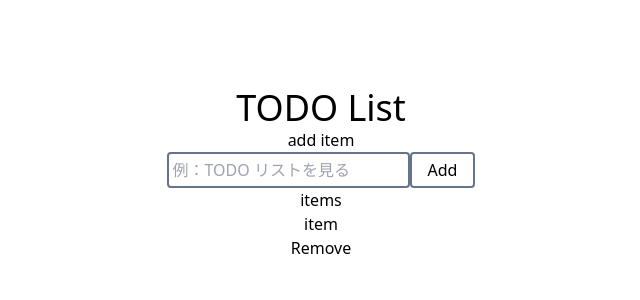
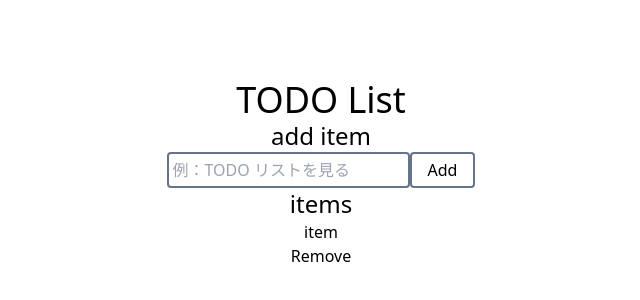
Before and after one commit to tee-talog/nextjs-todo-list, a Next.js app: page / in a window 1280 px wide. Shown: the part 226-526 px from the top of the page, without its empty margins (319-959 px from the left). Built offline with nearby package versions, Linux system fonts and the light colour scheme.

Commit message:
feat: セクションタイトルコンポーネントを作成

```diff
--- /dev/null
+++ b/components/SectionTitle.tsx
@@ -0,0 +1,16 @@
+import clsx from 'clsx'
+import { ComponentProps } from 'react'
+
+type SectionTitleProps = ComponentProps<'h1'>
+
+const Container = ({ children, ...props }: SectionTitleProps) => (
+  <Presenter {...props}>{children}</Presenter>
+)
+
+const Presenter = ({ children, className, ...props }: SectionTitleProps) => (
+  <h1 className={clsx(className, 'text-2xl')} {...props}>
+    {children}
+  </h1>
+)
+
+export default Container
--- a/pages/index.tsx
+++ b/pages/index.tsx
@@ -3,6 +3,7 @@ import Head from 'next/head'
 import Button from '../components/Button'
 import Input from '../components/Input'
 import PageTitle from '../components/PageTitle'
+import SectionTitle from '../components/SectionTitle'
 
 const Home: NextPage = () => {
   return (
@@ -14,8 +15,9 @@ const Home: NextPage = () => {
 
       <main className="flex w-full flex-1 flex-col items-center justify-center px-20 text-center">
         <PageTitle>TODO List</PageTitle>
+
         <section>
-          <h2>add item</h2>
+          <SectionTitle>add item</SectionTitle>
           <form>
             <Input type="text" placeholder="例：TODO リストを見る" />
             <Button type="submit">Add</Button>
@@ -23,7 +25,7 @@ const Home: NextPage = () => {
         </section>
 
         <section>
-          <h2>items</h2>
+          <SectionTitle>items</SectionTitle>
           <ul>
             <li>
               <div>
```
